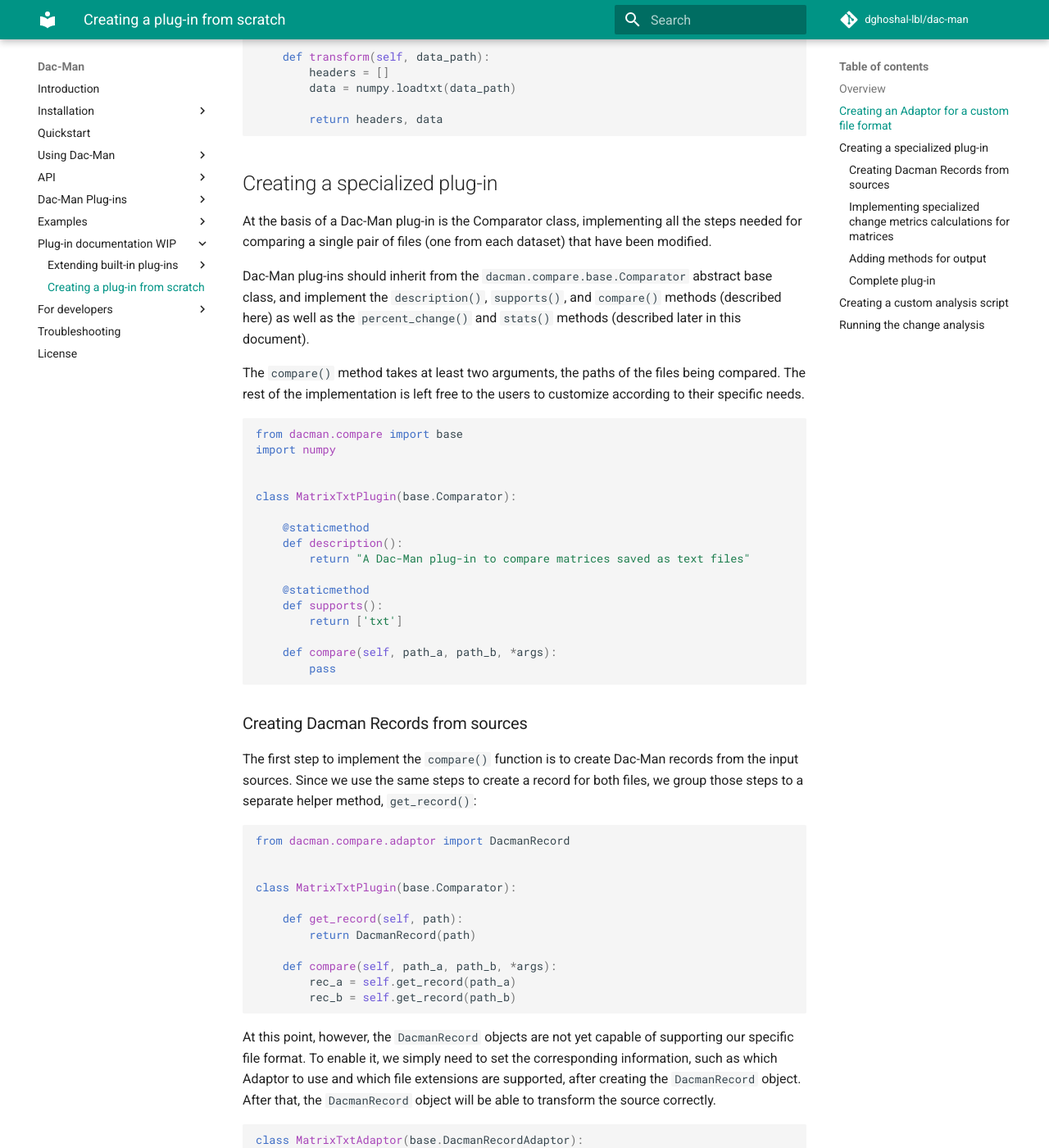
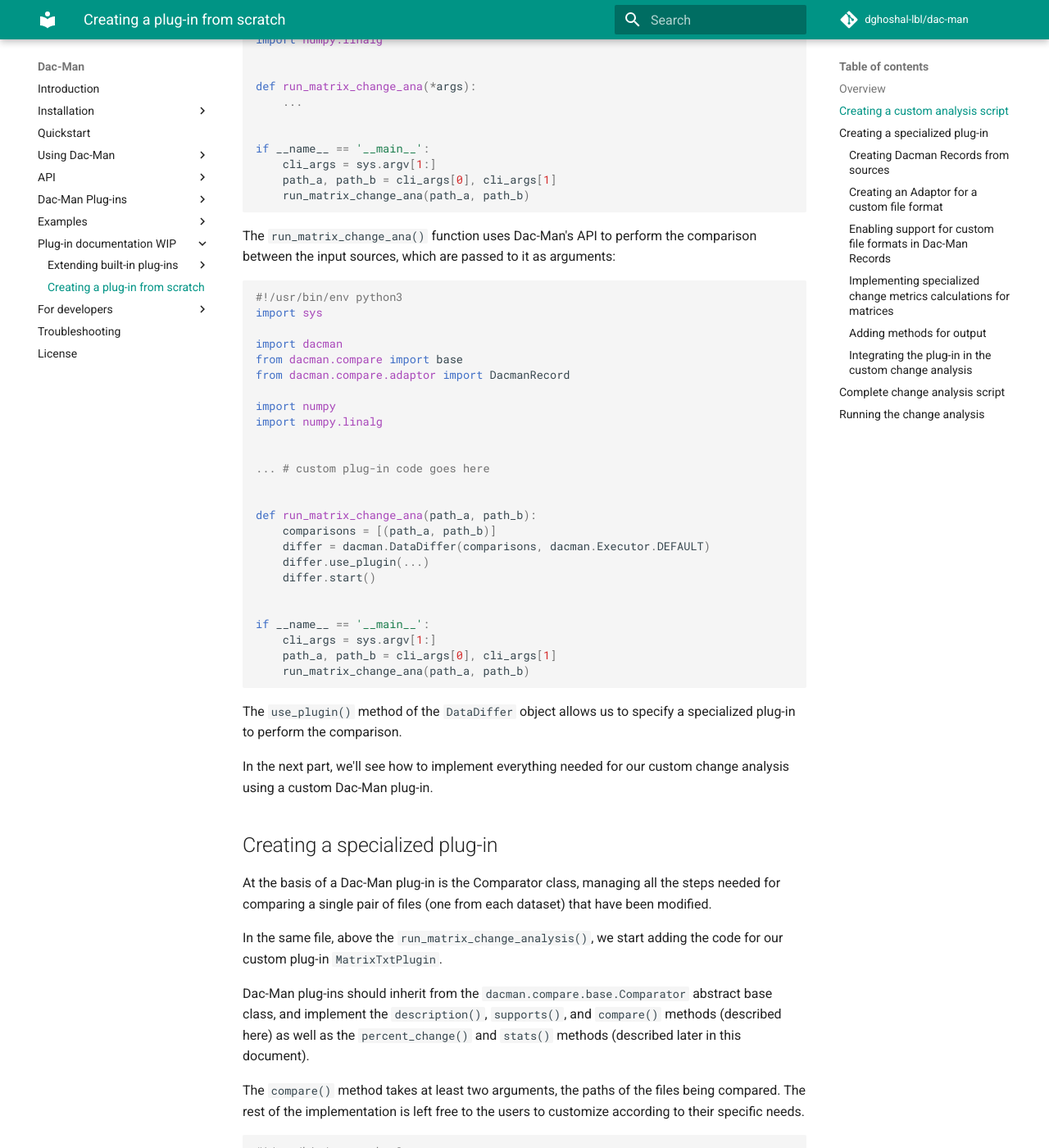
Before and after one commit to deduce-dev/dac-man, an MkDocs documentation site: the page built from docs/plugins-docs/from-scratch.md, in a window 1280 px wide and 1400 px high, scrolled down 1522 px. Shown: the whole window at 82% size. Built offline with MkDocs 1.6.1 and Material for MkDocs 9.7.7, drawn with Linux system fonts in a browser that asks for light colours; comment, search, counter and statistics services are not loaded; some of the changed text lies outside the part shown.

Commit message:
Restructure "Creating plug-in from scratch" example
Following current structure of the "Extending CSV" example

````diff
--- a/docs/plugins-docs/from-scratch.md
+++ b/docs/plugins-docs/from-scratch.md
@@ -3,7 +3,7 @@
 This example will illustrate how to create a Dac-Man plug-in from scratch to analyze changes in files of arbitrary type and structure.
 
 !!! example
-    A ready-to-use script for this example can be found under [examples/scripts/matrix_change_ana.py](https://github.com/dghoshal-lbl/dac-man/blob/master/examples/scripts/matrix_change_ana.py).
+    A ready-to-use script for this example can be found under [`examples/scripts/matrix_change_ana.py`](https://github.com/dghoshal-lbl/dac-man/blob/master/examples/scripts/matrix_change_ana.py).
 
 ## Overview
 
@@ -16,13 +16,160 @@
 - For files that were modified, calculate a custom change metric quantifying, if possible,
   the amount of changes between the two matrices stored in the two files
 
-Dac-Man already provides all the functionality needed to perform directory-level comparison between the datasets.
+Dac-Man's API already provide all the functionality needed to perform directory-level comparison between the datasets.
 All the users have to implement is:
 
+- A simple custom analysis script using Dac-Man's API
+- A specialized plug-in class, that will be used by Dac-Man to compare files that have been detected as modified
 - A specialized Adaptor class, converting data from the specific file format under study to a Dac-Man Record
-- A specialized plug-in class, that will be used by Dac-Man to compare files that have been detected as modified
 
-## Creating an Adaptor for a custom file format
+## Creating a custom analysis script
+
+We start from creating a Python file, e.g. `/home/user/matrix_change_ana.py`.
+
+The first line of the file should contain the `#!...` line needed to later use the file as an executable.
+Below it, we add the `import` statements for the modules that we'll use in the script:
+
+```py
+#!/usr/bin/env python3
+import sys
+
+import dacman
+from dacman.compare import base
+from dacman.compare.adaptor import DacmanRecord
+
+import numpy
+import numpy.linalg
+```
+
+Dac-Man change analysis scripts should accept two arguments, the paths to the files that should be compared.
+We read these from the command-line arguments, and pass them to the `run_matrix_change_ana()` function:
+
+```py
+#!/usr/bin/env python3
+import sys
+
+import dacman
+from dacman.compare import base
+from dacman.compare.adaptor import DacmanRecord
+
+import numpy
+import numpy.linalg
+
+
+def run_matrix_change_ana(*args):
+    ...
+
+
+if __name__ == '__main__':
+    cli_args = sys.argv[1:]
+    path_a, path_b = cli_args[0], cli_args[1]
+    run_matrix_change_ana(path_a, path_b)
+```
+
+The `run_matrix_change_ana()` function uses Dac-Man's API to perform the comparison between the input sources,
+which are passed to it as arguments:
+
+```py
+#!/usr/bin/env python3
+import sys
+
+import dacman
+from dacman.compare import base
+from dacman.compare.adaptor import DacmanRecord
+
+import numpy
+import numpy.linalg
+
+
+... # custom plug-in code goes here
+
+
+def run_matrix_change_ana(path_a, path_b):
+    comparisons = [(path_a, path_b)]
+    differ = dacman.DataDiffer(comparisons, dacman.Executor.DEFAULT)
+    differ.use_plugin(...)
+    differ.start()
+
+
+if __name__ == '__main__':
+    cli_args = sys.argv[1:]
+    path_a, path_b = cli_args[0], cli_args[1]
+    run_matrix_change_ana(path_a, path_b)
+```
+
+The `use_plugin()` method of the `DataDiffer` object allows us to specify a specialized plug-in to perform the comparison.
+
+In the next part, we'll see how to implement everything needed for our custom change analysis using a custom Dac-Man plug-in.
+
+## Creating a specialized plug-in
+
+At the basis of a Dac-Man plug-in is the Comparator class,
+managing all the steps needed for comparing a single pair of files (one from each dataset) that have been modified.
+
+In the same file, above the `run_matrix_change_analysis()`, we start adding the code for our custom plug-in `MatrixTxtPlugin`.
+
+Dac-Man plug-ins should inherit from the `dacman.compare.base.Comparator` abstract base class,
+and implement the `description()`, `supports()`, and `compare()` methods (described here) as well as the `percent_change()` and `stats()` methods (described later in this document).
+
+The `compare()` method takes at least two arguments, the paths of the files being compared.
+The rest of the implementation is left free to the users to customize according to their specific needs.
+
+```py
+#!/usr/bin/env python3
+import sys
+
+import dacman
+from dacman.compare import base
+from dacman.compare.adaptor import DacmanRecord
+
+import numpy
+import numpy.linalg
+
+
+class MatrixTxtPlugin(base.Comparator):
+
+    @staticmethod
+    def description():
+        return "A Dac-Man plug-in to compare matrices saved as text files"
+
+    @staticmethod
+    def supports():
+        return ['txt']
+
+    def compare(self, path_a, path_b, *args):
+        pass
+
+
+# rest of the script
+def run_matrix_change_ana(path_a, path_b):
+    ...
+
+```
+
+### Creating Dacman Records from sources
+
+The first step to implement the `compare()` function is to create Dac-Man records from the input sources.
+Since we use the same steps to create a record for both files, we group those steps to a separate helper method, `get_record()`:
+
+```py
+from dacman.compare.adaptor import DacmanRecord
+
+
+class MatrixTxtPlugin(base.Comparator):
+
+    def get_record(self, path):
+        return DacmanRecord(path)
+
+    def compare(self, path_a, path_b, *args):
+        rec_a = self.get_record(path_a)
+        rec_b = self.get_record(path_b)
+```
+
+At this point, however, the `DacmanRecord` objects are not yet capable of supporting our specific file format.
+We enable this by creating a specialized Adaptor class.
+
+### Creating an Adaptor for a custom file format
 
 The purpose of a Adaptor is to convert an arbitrary data source to a Dac-Man Record,
 which in turn exposes a common interface allowing the data to be compared in a structured way.
@@ -62,60 +209,15 @@
         return headers, data
 ```
 
-## Creating a specialized plug-in
+### Enabling support for custom file formats in Dac-Man Records
 
-At the basis of a Dac-Man plug-in is the Comparator class,
-implementing all the steps needed for comparing a single pair of files (one from each dataset) that have been modified.
+Now that our specialized `MatrixTxtAdaptor` class is complete,
+we use it to enable support for our custom file format to Dac-Man Records in our plug-in.
 
-Dac-Man plug-ins should inherit from the `dacman.compare.base.Comparator` abstract base class,
-and implement the `description()`, `supports()`, and `compare()` methods (described here) as well as the `percent_change()` and `stats()` methods (described later in this document).
+In the `get_record()` method of our `MatrixTxtPlugin` class,
+we pass all necessary information about the custom file format to the DacmanRecord object,
+such as which Adaptor to use and which file extensions are supported.
 
-The `compare()` method takes at least two arguments, the paths of the files being compared.
-The rest of the implementation is left free to the users to customize according to their specific needs.
-
-```py
-from dacman.compare import base
-import numpy
-
-
-class MatrixTxtPlugin(base.Comparator):
-
-    @staticmethod
-    def description():
-        return "A Dac-Man plug-in to compare matrices saved as text files"
-
-    @staticmethod
-    def supports():
-        return ['txt']
-
-    def compare(self, path_a, path_b, *args):
-        pass
-
-```
-
-### Creating Dacman Records from sources
-
-The first step to implement the `compare()` function is to create Dac-Man records from the input sources.
-Since we use the same steps to create a record for both files, we group those steps to a separate helper method, `get_record()`:
-
-```py
-from dacman.compare.adaptor import DacmanRecord
-
-
-class MatrixTxtPlugin(base.Comparator):
-
-    def get_record(self, path):
-        return DacmanRecord(path)
-
-    def compare(self, path_a, path_b, *args):
-        rec_a = self.get_record(path_a)
-        rec_b = self.get_record(path_b)
-```
-
-At this point, however, the `DacmanRecord` objects are not yet capable of supporting our specific file format.
-To enable it, we simply need to set the corresponding information,
-such as which Adaptor to use and which file extensions are supported,
-after creating the `DacmanRecord` object.
 After that, the `DacmanRecord` object will be able to transform the source correctly.
 
 ```py
@@ -235,16 +337,64 @@
         print(changes)
 ```
 
-### Complete plug-in
+### Integrating the plug-in in the custom change analysis
 
-The complete plug-in is thus:
+At this point, the only thing left to do is integrating our specialized plug-in into Dac-Man's processing pipeline.
+
+In the `run_matrix_change_ana()` function, we specify `MatrixTxtPlugin` as the plug-in to use in the `use_plugin()` method of the `DataDiffer` object:
 
 ```py
+#!/usr/bin/env python3
+import sys
+
+import dacman
 from dacman.compare import base
 from dacman.compare.adaptor import DacmanRecord
 
 import numpy
 import numpy.linalg
+
+
+class MatrixTxtPlugin(base.Comparator):
+    ... # rest of the plug-in code
+
+
+def run_matrix_change_ana(path_a, path_b):
+    comparisons = [(path_a, path_b)]
+    differ = dacman.DataDiffer(comparisons, dacman.Executor.DEFAULT)
+    differ.use_plugin(MatrixTxtPlugin)
+    differ.start()
+
+
+if __name__ == '__main__':
+    cli_args = sys.argv[1:]
+    path_a, path_b = cli_args[0], cli_args[1]
+    run_matrix_change_ana(path_a, path_b)
+```
+
+## Complete change analysis script
+
+The complete code for this change analysis script is:
+
+```py
+#!/usr/bin/env python3
+import sys
+
+import dacman
+from dacman.compare import base
+from dacman.compare.adaptor import DacmanRecord
+
+import numpy
+import numpy.linalg
+
+
+class MatrixTxtAdaptor(base.DacmanRecordAdaptor):
+
+    def transform(self, data_path):
+        headers = []
+        data = numpy.loadtxt(data_path)
+
+        return headers, data
 
 
 class MatrixTxtPlugin(base.Comparator):
@@ -314,21 +464,7 @@
 
     def stats(self, changes):
         print(changes)
-```
 
-## Creating a custom analysis script
-
-By adding a minimal `main` block and using Dac-Man's API,
-we can quickly add the necessary code to turn the plug-in into an executable script.
-The only thing to do to integrate our specialized plug-in into Dac-Man's processing pipeline
-is selecting `MatrixTxtPlugin` as the plug-in to use:
-
-```py
-#!/usr/bin/env python3
-import sys
-import dacman
-
-... # plug-in code goes here
 
 def run_matrix_change_ana(path_a, path_b):
     comparisons = [(path_a, path_b)]
@@ -343,19 +479,20 @@
     run_matrix_change_ana(path_a, path_b)
 ```
 
-Save the file as e.g. `/home/user/matrix_change_ana.py` and make it executable:
+## Running the change analysis
+
+First, make the `/home/user/matrix_change_ana.py` file executable by using e.g. the `chmod` command:
 
 ```sh
 chmod +x /home/user/matrix_change_ana.py
 ```
 
 !!! example
-    A ready-to-use script for this example can be found under [examples/scripts/matrix_change_ana.py](https://github.com/dghoshal-lbl/dac-man/blob/master/examples/scripts/matrix_change_ana.py).
+    A ready-to-use script for this example can be found under [`examples/scripts/matrix_change_ana.py`](https://github.com/dghoshal-lbl/dac-man/blob/master/examples/scripts/matrix_change_ana.py).
 
-## Running the change analysis
-
-To run the change analysis on two example datasets, navigate to the `example/data/matrix_txt` directory and run:
+Then, to run the change analysis on two version of an example dataset,
+navigate to the `example/data/matrix_txt` directory and run:
 
 ```sh
-dacman diff --datachange dataset-v1 dataset-v2 --plugin /home/user/matrix_change_ana.py
+dacman diff --datachange dataset-v1 dataset-v2 --script /home/user/matrix_change_ana.py
 ```
````
